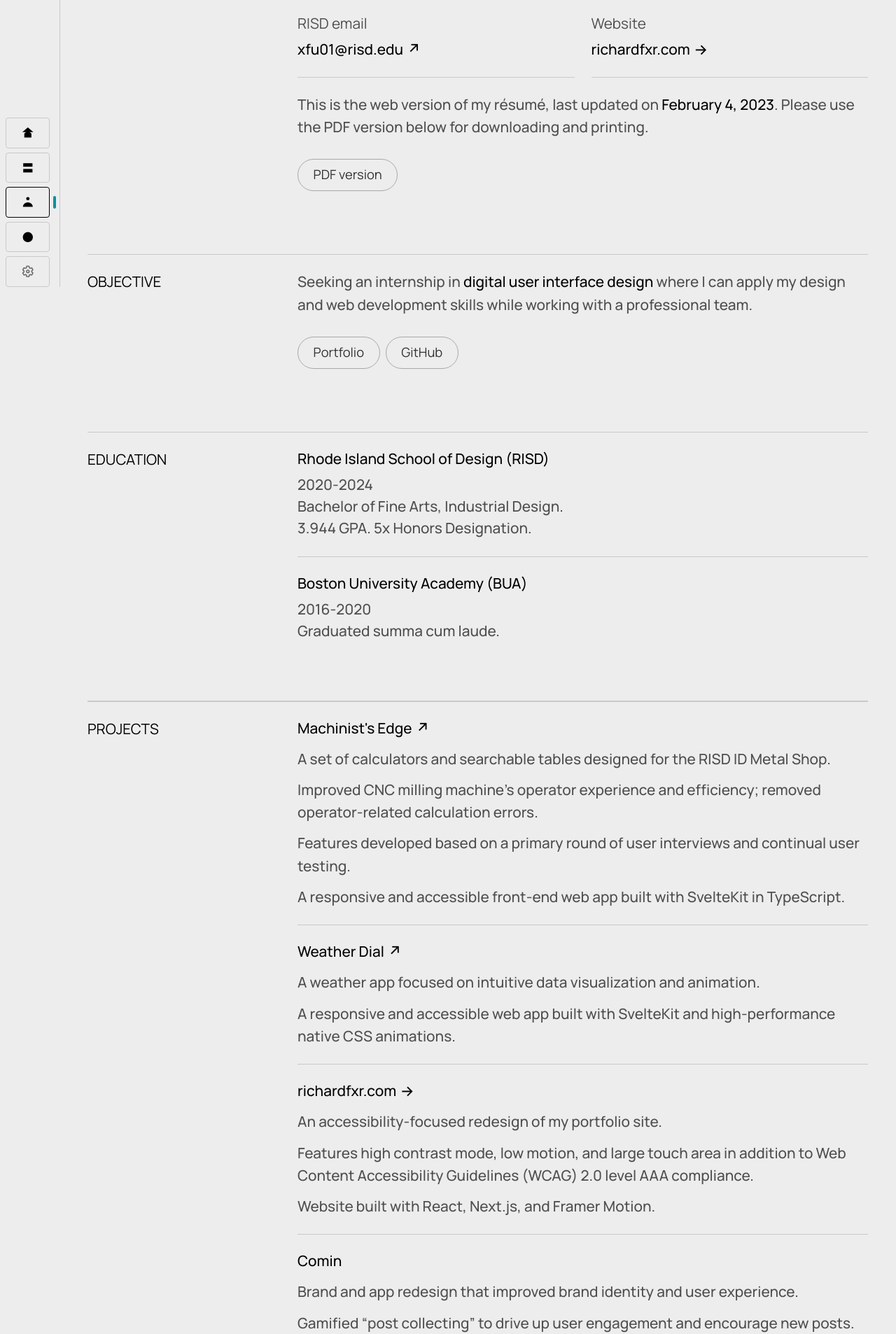
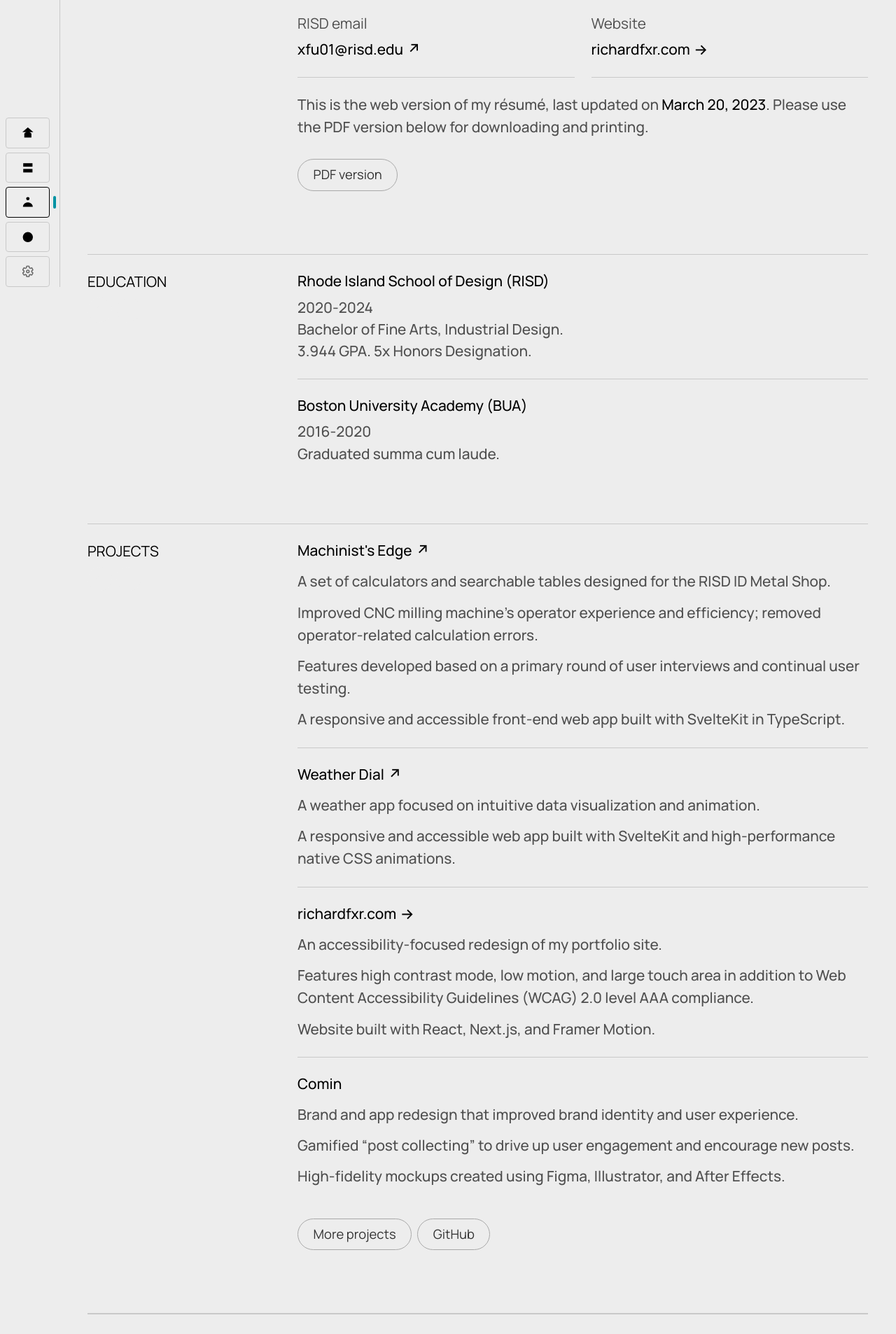
Before and after one commit to richardfxr/richardfxr, a Next.js app: page /about/resume in a window 1280 px wide. Shown: the part 360-2266 px from the top of the page at 70% size. Built offline with nearby package versions, Linux system fonts and the light colour scheme.

Commit message:
🔵RCT: remove Objective section from resume

```diff
--- a/pages/about/resume.js
+++ b/pages/about/resume.js
@@ -12,7 +12,6 @@ import Button from '../../components/Button'
 // === SECTIONS ===========================
 const sections = [
     {heading: "Info", id: "info"},
-    {heading: "Objective", id: "objective"},
     {heading: "Education", id: "education"},
     {heading: "Projects", id: "projects"},
     {heading: "Skills", id: "skills"},
@@ -54,20 +53,11 @@ export default function Resume() {
                         </div>
                     </dl>
 
-                    <p className='md first'>This is the web version of my résumé, last updated on <em>February 4, 2023</em>. Please use the PDF version below for downloading and printing.</p>
+                    <p className='md first'>This is the web version of my résumé, last updated on <em>March 20, 2023</em>. Please use the PDF version below for downloading and printing.</p>
                     <Button href="/RichardFu-resume.pdf" target="_blank" styling="sm">PDF version</Button>
                 </Section>
 
                 <Section sections={sections} index={1} skipLinkHidden>
-                    <p className='md'>Seeking an internship in <em>digital user interface design</em> where I can apply my design and web development skills while working with a professional team.</p>
-
-                    <ul className='row md printHidden'>
-                        <li><Button to='/projects' styling="sm">Portfolio</Button></li>
-                        <li><Button href="https://github.com/richardfxr" target="_blank" styling="sm">GitHub</Button></li>
-                    </ul>
-                </Section>
-
-                <Section sections={sections} index={2} skipLinkHidden>
                     <dl className="oneCol dlList detailed">
                         <div>
                             <dt>Rhode Island School of Design (RISD)</dt>
@@ -87,7 +77,7 @@ export default function Resume() {
                     </dl>
                 </Section>
 
-                <Section sections={sections} index={3} skipLinkHidden>
+                <Section sections={sections} index={2} skipLinkHidden>
                     <dl className="oneCol dlList detailed">
                         <div>
                             <dt><UnderlinedLink href="https://www.machinists-edge.com/" target="_blank" print="machinists-edge.com">Machinist&#39;s Edge</UnderlinedLink></dt>
@@ -125,11 +115,11 @@ export default function Resume() {
 
                     <ul className='row md printHidden'>
                         <li><Button to="/projects" styling="sm">More projects</Button></li>
-                        <li><Button to='/projects/archive' styling="sm">Archive</Button></li>
+                        <li><Button href="https://github.com/richardfxr" target="_blank" styling="sm">GitHub</Button></li>
                     </ul>
                 </Section>
 
-                <Section sections={sections} index={4} skipLinkHidden>
+                <Section sections={sections} index={3} skipLinkHidden>
                     <dl className="oneCol dlList detailed">
                         <div>
                             <dt>Programs</dt>
```
